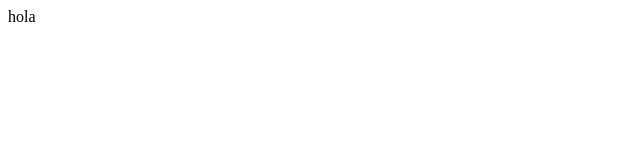
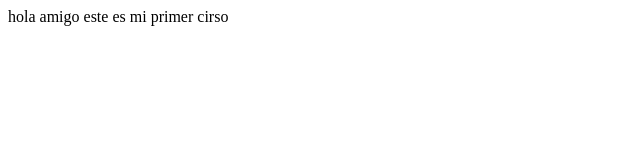
Before and after one commit to jheduart/demoprework, a plain HTML site: page index.html in a window 1280 px wide. Shown: the whole page, without its empty margins (0-640 px from the left). Drawn offline with Linux system fonts and the light colour scheme.

Commit message:
cambios agregados

```diff
--- a/index.html
+++ b/index.html
@@ -8,7 +8,7 @@
 </head>
 <body>
     <article>
-        hola
+        hola amigo este es mi primer cirso
     </article>
 </body>
 </html>
```
